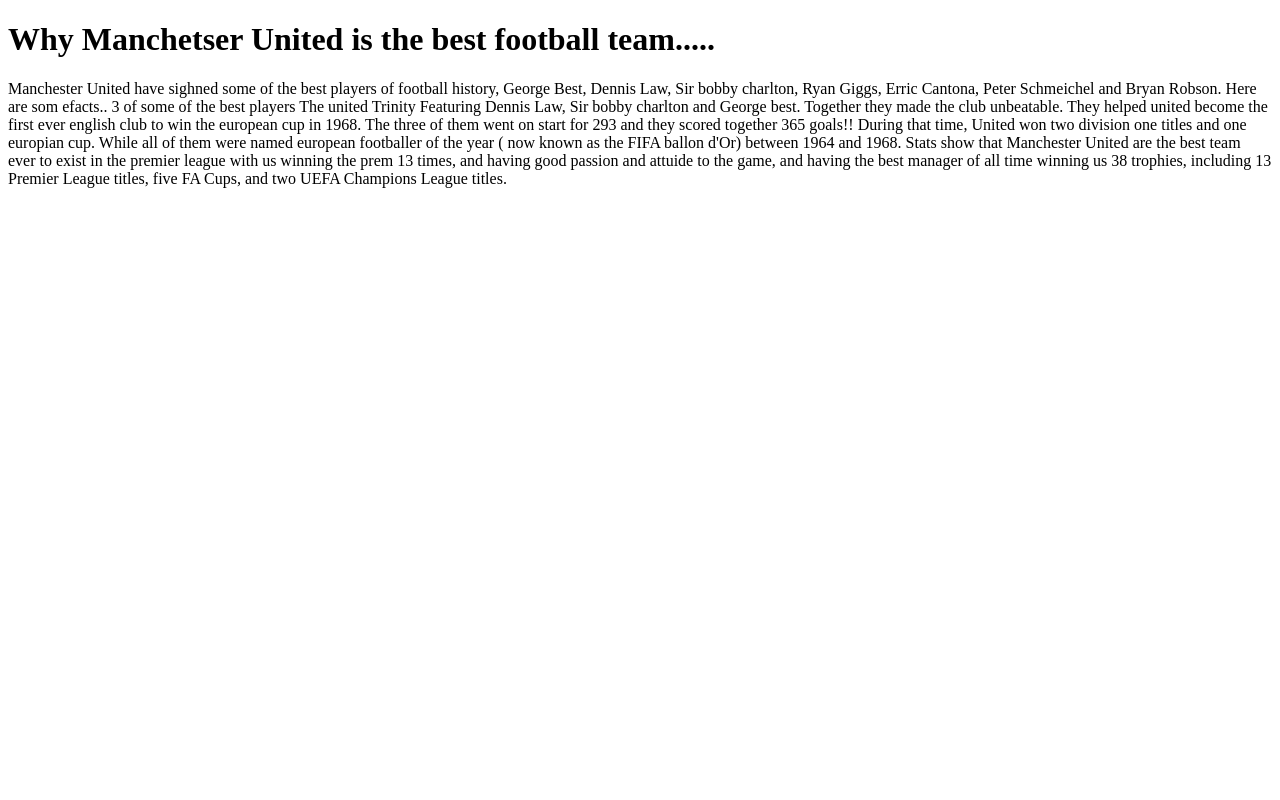
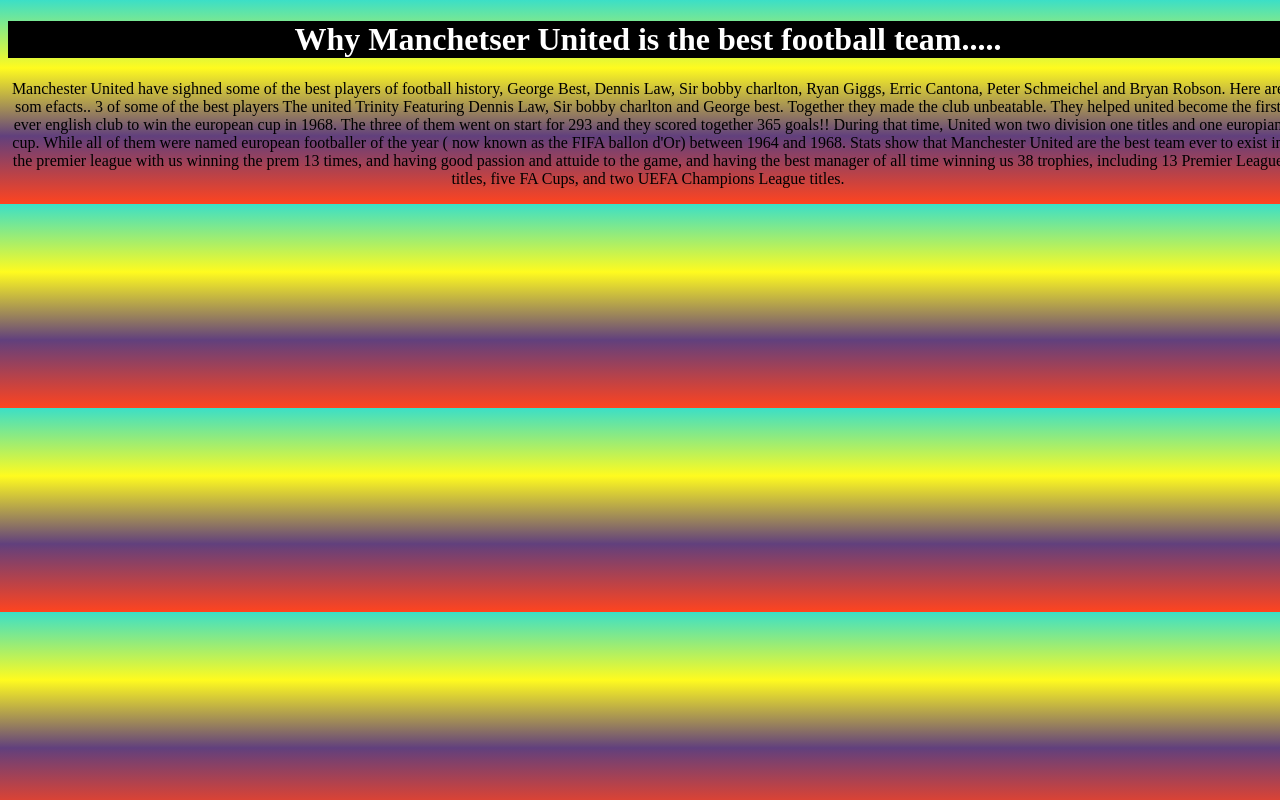
Before and after one commit to zxcxry/Mywebsite, a plain HTML site: page index.html in a window 1280 px wide. Drawn offline with Linux system fonts and the light colour scheme.

Commit message:
Update index.html

```diff
--- a/index.html
+++ b/index.html
@@ -2,6 +2,29 @@
 <html>
 <head>
 <title>Page Title</title>
+ <style>
+
+h1{
+
+color: rgb(255,255,255);
+
+background-color: rgb(0,0,0);
+
+}
+
+body{
+
+text-align: center;
+
+background-image: linear-gradient(rgb(59, 223, 199), rgb(255, 251, 31), rgb(97, 64, 125),rgb(255, 68, 31));
+
+min-width: 100%;
+
+min-height: 100%;
+
+}
+
+</style>
 </head>
 <body>
 
```
